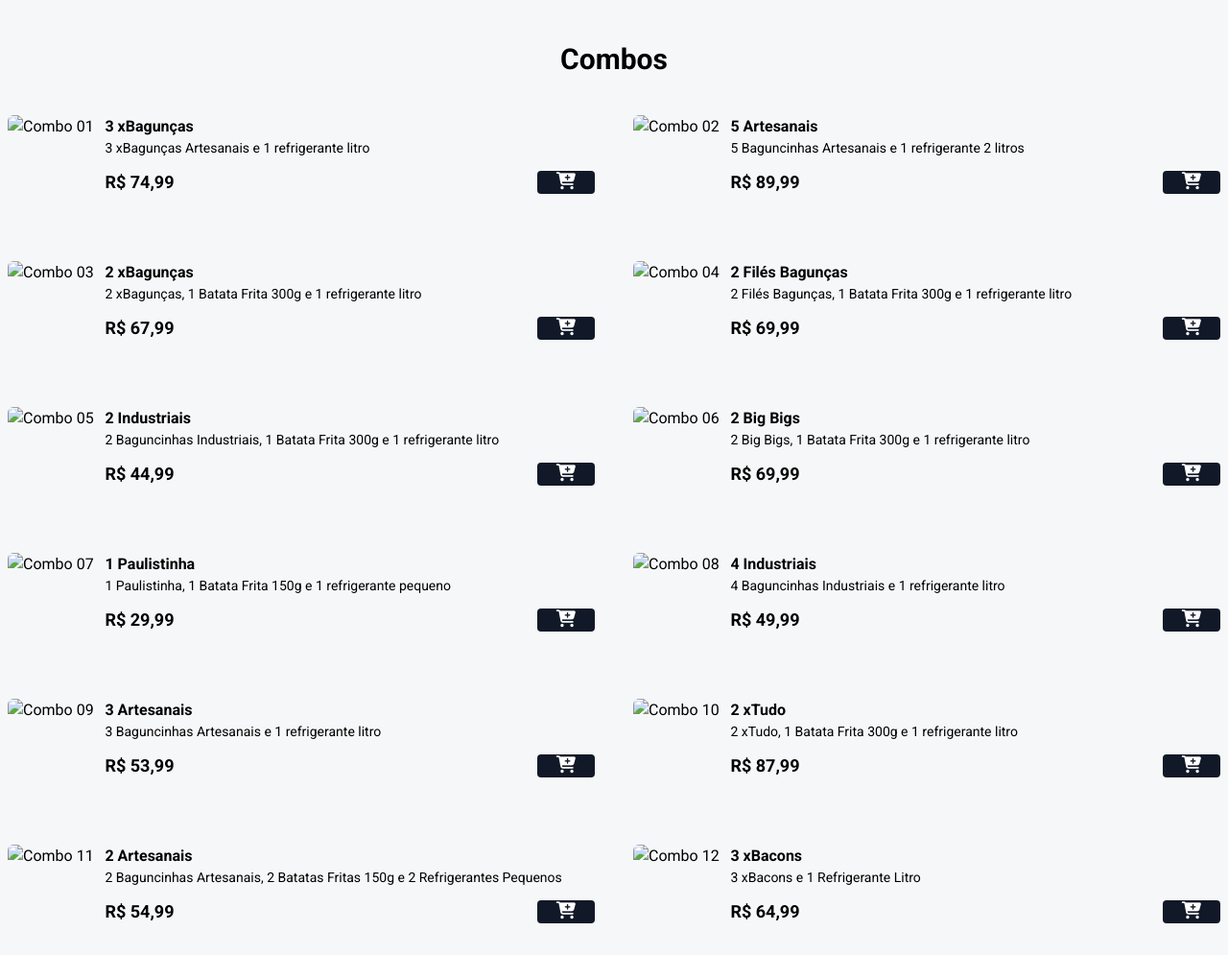
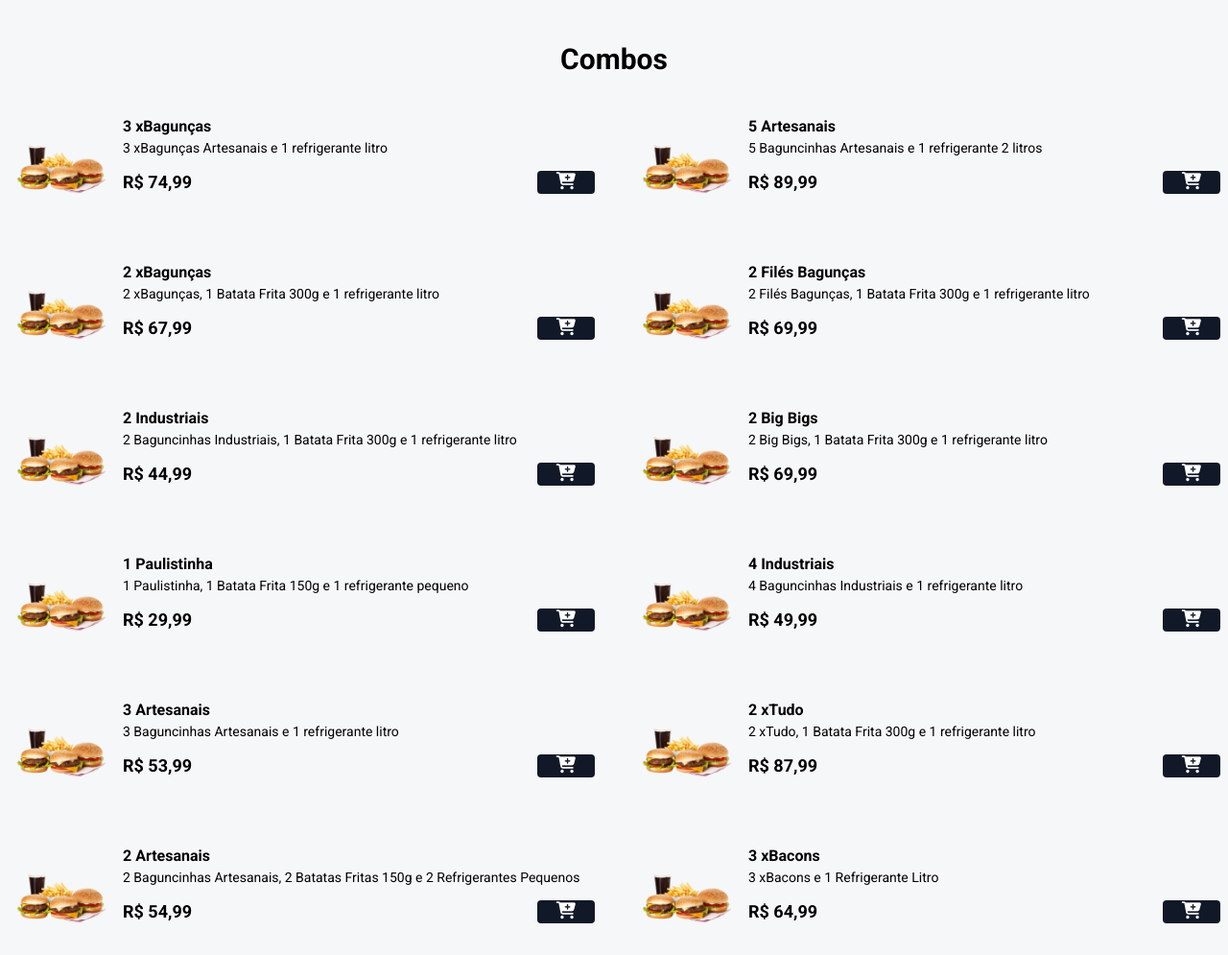
Before and after one commit to HiJapaa/pedraoLanches, a website: page index.html in a window 1280 px wide. Shown: the part 2940-3935 px from the top of the page at 96% size. Drawn offline with nearby package versions, Linux system fonts and the light colour scheme.

Commit message:
update imagens combos

```diff
--- a/index.html
+++ b/index.html
@@ -596,7 +596,7 @@
 
             <!-- PRODUTO -->
             <div class="flex gap-2 w-full">
-                <img src="./assets/combos" alt="Combo 01"
+                <img src="./assets/combos.png" alt="Combo 01"
                     class="w-28 h-28 rounded-md hover:scale-110 hover:-rotate-2 duration-300">
                 <div class="w-full">
                     <p class="font-bold">3 xBagunças</p>
@@ -613,7 +613,7 @@
 
             <!-- PRODUTO -->
             <div class="flex gap-2 w-full">
-                <img src="./assets/combos" alt="Combo 02"
+                <img src="./assets/combos.png" alt="Combo 02"
                     class="w-28 h-28 rounded-md hover:scale-110 hover:-rotate-2 duration-300">
                 <div class="w-full">
                     <p class="font-bold">5 Artesanais</p>
@@ -630,7 +630,7 @@
 
             <!-- PRODUTO -->
             <div class="flex gap-2 w-full">
-                <img src="./assets/combos" alt="Combo 03"
+                <img src="./assets/combos.png" alt="Combo 03"
                     class="w-28 h-28 rounded-md hover:scale-110 hover:-rotate-2 duration-300">
                 <div class="w-full">
                     <p class="font-bold">2 xBagunças</p>
@@ -647,7 +647,7 @@
 
             <!-- PRODUTO -->
             <div class="flex gap-2 w-full">
-                <img src="./assets/combos" alt="Combo 04"
+                <img src="./assets/combos.png" alt="Combo 04"
                     class="w-28 h-28 rounded-md hover:scale-110 hover:-rotate-2 duration-300">
                 <div class="w-full">
                     <p class="font-bold">2 Filés Bagunças</p>
@@ -664,7 +664,7 @@
 
             <!-- PRODUTO -->
             <div class="flex gap-2 w-full">
-                <img src="./assets/combos" alt="Combo 05"
+                <img src="./assets/combos.png" alt="Combo 05"
                     class="w-28 h-28 rounded-md hover:scale-110 hover:-rotate-2 duration-300">
                 <div class="w-full">
                     <p class="font-bold">2 Industriais</p>
@@ -681,7 +681,7 @@
 
             <!-- PRODUTO -->
             <div class="flex gap-2 w-full">
-                <img src="./assets/combos" alt="Combo 06"
+                <img src="./assets/combos.png" alt="Combo 06"
                     class="w-28 h-28 rounded-md hover:scale-110 hover:-rotate-2 duration-300">
                 <div class="w-full">
                     <p class="font-bold">2 Big Bigs</p>
@@ -698,7 +698,7 @@
 
             <!-- PRODUTO -->
             <div class="flex gap-2 w-full">
-                <img src="./assets/combos" alt="Combo 07"
+                <img src="./assets/combos.png" alt="Combo 07"
                     class="w-28 h-28 rounded-md hover:scale-110 hover:-rotate-2 duration-300">
                 <div class="w-full">
                     <p class="font-bold">1 Paulistinha</p>
@@ -715,7 +715,7 @@
 
             <!-- PRODUTO -->
             <div class="flex gap-2 w-full">
-                <img src="./assets/combos" alt="Combo 08"
+                <img src="./assets/combos.png" alt="Combo 08"
                     class="w-28 h-28 rounded-md hover:scale-110 hover:-rotate-2 duration-300">
                 <div class="w-full">
                     <p class="font-bold">4 Industriais</p>
@@ -732,7 +732,7 @@
 
             <!-- PRODUTO -->
             <div class="flex gap-2 w-full">
-                <img src="./assets/combos" alt="Combo 09"
+                <img src="./assets/combos.png" alt="Combo 09"
                     class="w-28 h-28 rounded-md hover:scale-110 hover:-rotate-2 duration-300">
                 <div class="w-full">
                     <p class="font-bold">3 Artesanais</p>
@@ -749,7 +749,7 @@
 
             <!-- PRODUTO -->
             <div class="flex gap-2 w-full">
-                <img src="./assets/combos" alt="Combo 10"
+                <img src="./assets/combos.png" alt="Combo 10"
                     class="w-28 h-28 rounded-md hover:scale-110 hover:-rotate-2 duration-300">
                 <div class="w-full">
                     <p class="font-bold">2 xTudo</p>
@@ -766,7 +766,7 @@
 
             <!-- PRODUTO -->
             <div class="flex gap-2 w-full">
-                <img src="./assets/combos" alt="Combo 11"
+                <img src="./assets/combos.png" alt="Combo 11"
                     class="w-28 h-28 rounded-md hover:scale-110 hover:-rotate-2 duration-300">
                 <div class="w-full">
                     <p class="font-bold">2 Artesanais</p>
@@ -783,7 +783,7 @@
 
             <!-- PRODUTO -->
             <div class="flex gap-2 w-full">
-                <img src="./assets/combos" alt="Combo 12"
+                <img src="./assets/combos.png" alt="Combo 12"
                     class="w-28 h-28 rounded-md hover:scale-110 hover:-rotate-2 duration-300">
                 <div class="w-full">
                     <p class="font-bold">3 xBacons</p>
```
